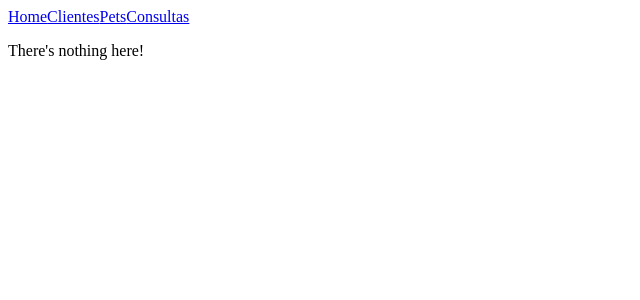
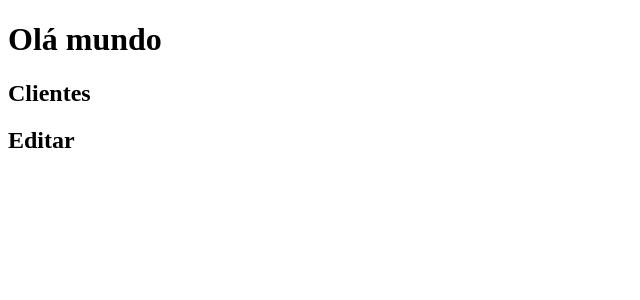
Before and after one commit to devcastrojunin/rede-petcontrol-frontend, a JavaScript app: page /clientes/editar in a window 1280 px wide. Shown: the top 300 px of the page, without its empty margins (0-640 px from the left). Built offline with nearby package versions, Linux system fonts and the light colour scheme.

Commit message:
adicionando pagina clientes

```diff
--- a/src/App.js
+++ b/src/App.js
@@ -1,15 +1,11 @@
-import { Link, Outlet } from "react-router-dom";
+
+
 
 export default function App() {
   return (
     <div>
-      <nav>
-        <Link to= "/home">Home</Link>
-        <Link to= "/clientes">Clientes</Link>
-        <Link to= "/pets">Pets</Link>
-        <Link to= "/consultas">Consultas</Link>
-      </nav>
-      <Outlet/>
+      <h1>Olá mundo</h1>
     </div>
+
   );
 }
--- a/src/index.js
+++ b/src/index.js
@@ -1,29 +1,16 @@
 import { render } from "react-dom";
-import { BrowserRouter, Routes, Route } from "react-router-dom";
 import App from "./App";
-import Home from "./routes/home";
-import Consultas from "./routes/consultas";
-import Pets from "./routes/pets";
-import Clientes from "./routes/clientes";
+import Routers from "./routes/Routes";
+
+
 
 
 const rootElement = document.getElementById("root");
 render(
-  <BrowserRouter>
-    <Routes>
-      <Route path= "/" element= {<App/>}>
-        <Route path= "home" element= {<Home/>}/>
-        <Route path= "consultas" element= {<Consultas/>}/>
-        <Route path= "pets" element= {<Pets/>}/>
-        <Route path= "clientes" element= {<Clientes/>}/>
-        <Route path="*" element={
-        <main>
-          <p>There's nothing here!</p>
-        </main>
-      }
-    />
-      </Route>
-    </Routes>
-  </BrowserRouter>,
+  <div>
+    <App/>
+    <Routers/>
+  </div>
+  ,
   rootElement
 );
--- a/src/routes/clientes.js
+++ b/src/pages/clientes/Clientes.js
@@ -1,7 +1,10 @@
+import { Outlet } from "react-router-dom";
+
 export default function Clientes() {
     return (
         <div>
             <h2>Clientes</h2>
+        <Outlet/>
         </div>
     );
 }
--- /dev/null
+++ b/src/pages/clientes/editar/Editar.js
@@ -0,0 +1,10 @@
+import { Outlet } from "react-router-dom";
+
+export default function Editar() {
+    return (
+        <div>
+            <h2>Editar</h2>
+        <Outlet/>
+        </div>
+    );
+}
--- /dev/null
+++ b/src/pages/clientes/editar/id/Id.js
@@ -0,0 +1,7 @@
+export default function Id() {
+    return (
+        <div>
+            <h2>Id</h2>
+        </div>
+    );
+}
--- /dev/null
+++ b/src/pages/clientes/novo/Novo.js
@@ -0,0 +1,7 @@
+export default function Novo() {
+    return (
+        <div>
+            <h2>Novo</h2>
+        </div>
+    );
+}
--- /dev/null
+++ b/src/pages/clientes/todos/Todos.js
@@ -0,0 +1,7 @@
+export default function Todos() {
+    return (
+        <div>
+            <h2>Todos</h2>
+        </div>
+    );
+}
--- /dev/null
+++ b/src/routes/Routes.js
@@ -0,0 +1,37 @@
+import { BrowserRouter, Routes, Route } from "react-router-dom"
+import Home from "../pages/home/Home";
+import Consultas from "../pages/consultas/Consultas";
+import Pets from "../pages/pets/Pets";
+import Clientes from "../pages/clientes/Clientes";
+import Editar from "../pages/clientes/editar/Editar";
+import Novo from "../pages/clientes/novo/Novo";
+import Todos from "../pages/clientes/todos/Todos";
+import Id from "../pages/clientes/editar/id/Id";
+
+
+export default function Routers() {
+    return (
+        <BrowserRouter>
+            <Routes>
+
+                <Route path= "home" element= {<Home/>}/>
+                <Route path= "consultas" element= {<Consultas/>}/>
+                <Route path= "pets" element= {<Pets/>}/>
+                <Route path= "clientes" element= {<Clientes/>}>
+                    <Route path= "editar" element= {<Editar/>}>
+                        <Route path= "id" element= {<Id/>}/>
+                    </Route>
+                    <Route path= "novo" element= {<Novo/>}/>
+                    <Route path= "todos" element= {<Todos/>}/>
+                </Route>
+                <Route path="*" element={
+                <main>
+                <p>There's nothing here!</p>
+                </main>
+                }
+                />
+
+            </Routes>
+        </BrowserRouter>
+    )
+}
```
Also changed, not shown: src/pages/Pages.js (added), src/pages/consultas/Consultas.js (renamed from src/routes/consultas.js), src/pages/home/Home.js (renamed from src/routes/home.js), src/pages/pets/Pets.js (renamed from src/routes/pets.js).
